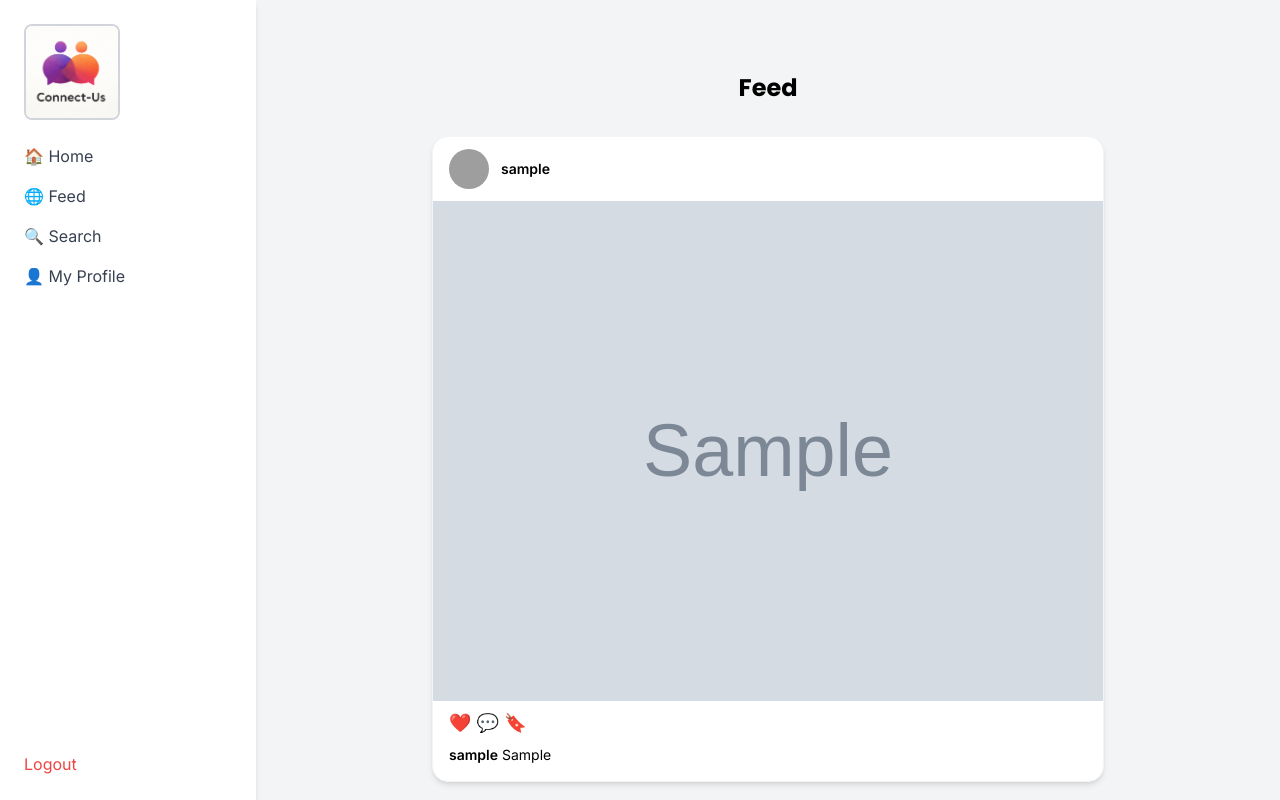
After one commit to sanskkrr/Connect-Us, a Django app: page /posts/feed/ in a window 1280 px wide. The commit adds this page. Run offline with Django 5.2, Linux system fonts and the light colour scheme; tables that the repository leaves empty hold one stand-in row (values such as "Sample post"); grey boxes marked "Sample" are stand-in pictures; some libraries are stand-ins or nearby versions; grey boxes are pictures that could not be loaded.

Commit message:
profile edit functionality and UI upgrade

```diff
--- /dev/null
+++ b/posts/templates/posts/feed.html
@@ -0,0 +1,58 @@
+{% extends 'users/base.html' %} {% load static %} {% block body %}
+
+<div class="max-w-2xl mx-auto mt-8 space-y-8">
+  <!-- 🔷 HEADING -->
+  <h1
+    class="text-2xl font-bold text-center mb-6"
+    style="font-family: &quot;Poppins&quot;, sans-serif"
+  >
+    Feed
+  </h1>
+
+  <!-- 🔷 POSTS -->
+  {% for post in posts %}
+  <div
+    class="bg-white rounded-2xl shadow-md border border-gray-100 overflow-hidden"
+  >
+    <!-- USER INFO -->
+    <div class="flex items-center gap-3 px-4 py-3">
+      <!-- Profile Pic (placeholder) -->
+      <div class="w-10 h-10 rounded-full">
+        {% if request.user.profile.photo %}
+        <img
+          src="{{ request.user.profile.photo.url }}"
+          class="w-full h-full rounded-full object-cover"
+        />
+        {% else %}
+        <img
+          src="{% static 'images/default.png' %}"
+          class="w-full h-full rounded-full object-cover"
+        />
+        {% endif %}
+      </div>
+
+      <div>
+        <h2 class="font-semibold text-sm">{{ post.user.username }}</h2>
+      </div>
+    </div>
+
+    <!-- IMAGE -->
+    <img src="{{ post.image.url }}" class="w-full max-h-[500px] object-cover" />
+
+    <!-- ACTIONS -->
+    <div class="flex gap-4 px-4 py-2 text-gray-600 text-lg">❤️ 💬 🔖</div>
+
+    <!-- CONTENT -->
+    <div class="px-4 pb-4">
+      <p class="text-sm">
+        <span class="font-semibold">{{ post.user.username }}</span>
+        {{ post.caption }}
+      </p>
+    </div>
+  </div>
+  {% empty %}
+  <p class="text-center text-gray-500">No posts available.</p>
+  {% endfor %}
+</div>
+
+{% endblock %}
--- a/posts/urls.py
+++ b/posts/urls.py
@@ -4,4 +4,5 @@ from . import views
 
 urlpatterns = [
     path('create/',views.post_create, name='create'),
+    path('feed/',views.feed, name='feed'),
 ]
--- a/posts/views.py
+++ b/posts/views.py
@@ -3,6 +3,8 @@ from .models import Post
 from .forms import PostCreateForm
 from django.contrib.auth.decorators import login_required
 
+
+#view for creating a new post
 
 @login_required
 def post_create(request):
@@ -16,3 +18,10 @@ def post_create(request):
         form = PostCreateForm(data = request.GET)
 
     return render(request , 'posts/create.html',{'form':form})
+
+
+#view for displaying all posts of the all the users (feed)
+
+def feed(request):
+    posts = Post.objects.all()
+    return render(request , 'posts/feed.html', {'posts':posts})
--- a/users/templates/users/base.html
+++ b/users/templates/users/base.html
@@ -1,61 +1,74 @@
 {% load static %}
-<!DOCTYPE html>
+<!doctype html>
 <html lang="en">
-<head>
-    <meta charset="UTF-8">
-    <meta name="viewport" content="width=device-width, initial-scale=1.0">
+  <head>
+    <meta charset="UTF-8" />
+    <meta name="viewport" content="width=device-width, initial-scale=1.0" />
     <title>Connect-Us</title>
 
     <!-- Tailwind -->
     <script src="https://cdn.tailwindcss.com"></script>
 
     <!-- Fonts -->
-    <link href="https://fonts.googleapis.com/css2?family=Inter:wght@400;500;600&family=Poppins:wght@500;600;700&display=swap" rel="stylesheet">
-</head>
+    <link
+      href="https://fonts.googleapis.com/css2?family=Inter:wght@400;500;600&family=Poppins:wght@500;600;700&display=swap"
+      rel="stylesheet"
+    />
+  </head>
 
-<body class="bg-gray-100" style="font-family: 'Inter', sans-serif;">
+  <body class="bg-gray-100" style="font-family: &quot;Inter&quot;, sans-serif">
+    {% block layout %}
 
-    <!-- 🔷 NAVBAR -->
-    <nav class="flex justify-between items-center px-8 py-4 bg-white shadow-sm border-b border-gray-200">
+    <div class="min-h-screen md:h-screen flex flex-col md:flex-row md:overflow-hidden">
+      <!-- 🔷 SIDEBAR -->
+      <div
+        class="w-full md:w-64 bg-white shadow-md p-4 md:p-6 flex md:flex-col justify-between "
+      >
+        <!-- TOP -->
+        <div
+          class="flex md:flex-col items-center md:items-start gap-4 md:gap-6"
+        >
+          <!-- Profile -->
+         <div class="w-12 h-12 md:w-24 md:h-24 rounded-lg overflow-hidden border-2 border-gray-300">
+    <img src="{% static 'images/navlogo.png' %}"
+         class="w-full h-full object-cover">
+</div>
 
-        <!-- LEFT: LOGO + NAME -->
-        <div class="flex items-center gap-3">
+          <!-- NAV -->
+          <ul class="flex md:flex-col gap-4 text-gray-700 text-sm md:text-base">
+            <a href="{% url 'index' %}">
+              <li class="hover:text-black">🏠 Home</li>
+            </a>
 
-            <!-- Logo -->
-            <img src="{% static 'images/navlogo.png' %}"
-                 class="w-10 h-10 object-contain hover:scale-110 transition">
+            <a href="{% url 'feed' %}">
+              <li class="hover:text-black">🌐 Feed</li>
+            </a>
 
-            <!-- Brand Name -->
-            <h1 class="text-xl font-semibold tracking-tight"
-                style="font-family: 'Poppins', sans-serif;">
-                Connect-Us
-            </h1>
+            <a href="#">
+              <li class="hover:text-black">🔍 Search</li>
+            </a>
+
+            <a href="{% url 'my_posts' %}">
+              <li class="hover:text-black">👤 My Profile</li>
+            </a>
+
+          </ul>
         </div>
 
-        <!-- RIGHT: AUTH -->
-        <div>
-            {% if user.is_authenticated %}
-                <form method="post" action="{% url 'logout' %}">
-                    {% csrf_token %}
-                    <button class="text-red-500 font-medium hover:text-red-600 transition">
-                        Logout
-                    </button>
-                </form>
-            {% else %}
-                <a href="{% url 'login' %}"
-                   class="text-blue-500 font-medium hover:text-blue-600 transition">
-                    Login
-                </a>
-            {% endif %}
+
+        <!-- LOGOUT -->
+        <div class="hidden md:block mt-6">
+          <form method="post" action="{% url 'logout' %}">
+            {% csrf_token %}
+            <button class="text-red-500 hover:text-red-600">Logout</button>
+          </form>
         </div>
+      </div>
 
-    </nav>
+      <!-- 🔷 MAIN CONTENT -->
+      <div class="flex-1 p-6 md:p-10 overflow-y-auto">{% block body %} {% endblock %}</div>
+    </div>
 
-    <!-- 🔷 PAGE CONTENT -->
-    <main>
-        {% block body %}
-        {% endblock %}
-    </main>
-
-</body>
+    {% endblock %}
+  </body>
 </html>
--- a/users/templates/users/password_reset_form.html
+++ b/users/templates/users/password_reset_form.html
@@ -1,6 +1,6 @@
 {% extends "users/base.html" %}
 {% load static %}
-
+{% block layout %}
 {% block body %}
 
 <div class="min-h-screen flex flex-col items-center  justify-center bg-gradient-to-br from-gray-100 to-gray-200 px-4">
@@ -51,3 +51,5 @@
 </div>
 
 {% endblock %}
+
+{% endblock layout %}
--- a/users/templates/users/register.html
+++ b/users/templates/users/register.html
@@ -1,7 +1,7 @@
 
 {% extends 'users/base.html' %}
 {% load static %}
-
+{% block layout %}
 {% block body %}
 
 <div class="min-h-screen flex items-center justify-center bg-gradient-to-br from-gray-100 to-gray-200 px-4">
@@ -68,3 +68,4 @@
 </div>
 
 {% endblock %}
+{% endblock %}
--- a/users/urls.py
+++ b/users/urls.py
@@ -14,4 +14,6 @@ urlpatterns = [
     path('reset/done/',auth_view.PasswordResetCompleteView.as_view(template_name='users/password_reset_complete.html'),name='password_reset_complete'),
     path('register/',views.register , name='register'),
     path('edit/',views.edit , name='edit'),
+    path('my-posts/', views.my_posts, name='my_posts'),
+    path('post/<int:id>/', views.post_detail, name='post_detail'),
 ]
```
Also changed, not shown: users/templates/users/edit.html (+73 -9 lines), users/templates/users/index.html (+28 -54 lines), users/templates/users/logout.html (+48 -3 lines), users/templates/users/my_posts.html (added, +62 -0 lines), users/templates/users/post_detail.html (added, +24 -0 lines), users/views.py (+16 -0 lines).
